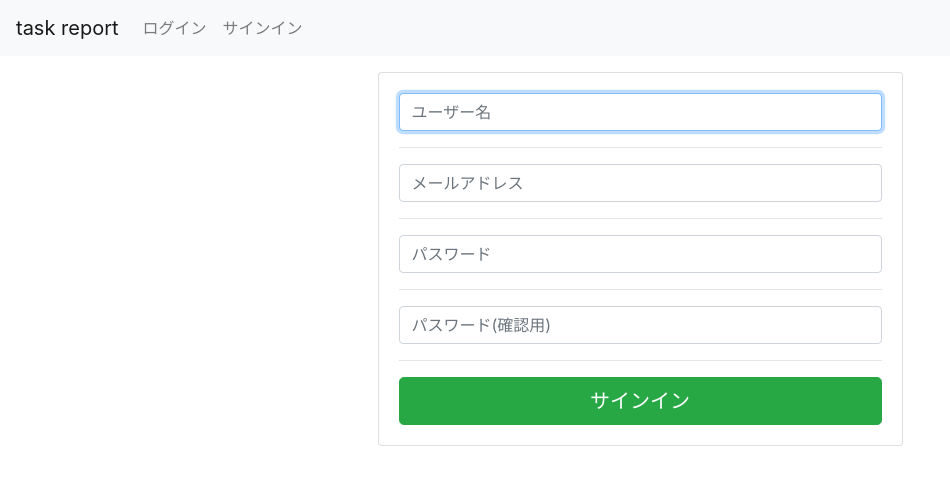
After one commit to blackmax1886/task_report, a Django app: page /singup/ in a window 1280 px wide. The commit adds this page. Shown: the top 485 px of the page, without its empty margins (0-950 px from the left). Run offline with Django 3.2, Linux system fonts and the light colour scheme; some libraries are stand-ins or nearby versions.

Commit message:
add signup page and view

```diff
--- a/templates/users/base.html
+++ b/templates/users/base.html
@@ -34,7 +34,12 @@
             {% else %}
                 <li class="nav-item">
                     <a class="nav-item nav-link" href="{% url 'users:login' %}">
-                        ようこそ、ゲスト！ログインはこちら
+                        ログイン
+                    </a>
+                </li>
+                <li class="nav-item">
+                    <a class="nav-item nav-link" href="{% url 'users:signup' %}">
+                        サインイン
                     </a>
                 </li>
             {% endif %}
--- /dev/null
+++ b/templates/users/signup.html
@@ -0,0 +1,20 @@
+{% extends "users/base.html" %}
+{% block content %}
+<form action="" method="POST">
+    <div class="col-md-6 offset-md-3">
+        <div class="card">
+            <div class="card-body">
+                {{ form.non_field_errors }}
+                {% for field in form %}
+                    {{ field }}
+                    {{ field.errors }}
+                    <hr>
+                {% endfor %}
+                <button type="submit" class="btn btn-success btn-lg btn-block" >サインイン</button>
+                <input type="hidden" name="next" value="{{ next }}" />
+                {% csrf_token %}
+            </div>
+        </div>
+    </div>
+</form>
+{% endblock %}
--- a/users/forms.py
+++ b/users/forms.py
@@ -1,4 +1,5 @@
-from django.contrib.auth.forms import AuthenticationForm
+from django.contrib.auth.forms import AuthenticationForm, UserCreationForm
+from users.models import User
 
 
 class LoginForm(AuthenticationForm):
@@ -7,3 +8,15 @@ class LoginForm(AuthenticationForm):
         for field in self.fields.values():
             field.widget.attrs['class'] = 'form-control'
             field.widget.attrs['placeholder'] = field.label
+
+
+class SignupForm(UserCreationForm):
+    class Meta:
+        model = User
+        fields = ('username', 'email', 'password1', 'password2')
+
+    def __init__(self, *args, **kwargs):
+        super().__init__(*args, **kwargs)
+        for field in self.fields.values():
+            field.widget.attrs['class'] = 'form-control'
+            field.widget.attrs['placeholder'] = field.label
--- a/users/urls.py
+++ b/users/urls.py
@@ -7,4 +7,5 @@ urlpatterns = [
     path('', views.Top.as_view(), name='top'),
     path('login/', views.Login.as_view(), name='login'),
     path('logout/', views.Logout.as_view(), name='logout'),
+    path('singup/', views.Signup.as_view(), name='signup')
 ]
--- a/users/views.py
+++ b/users/views.py
@@ -1,9 +1,12 @@
+from django.contrib.auth import login
+from django.http import HttpResponseRedirect
 from django.shortcuts import render
 from django.contrib.auth.mixins import LoginRequiredMixin
 from django.contrib.auth.views import (LoginView, LogoutView)
+from django.urls import reverse_lazy
 
 from django.views import generic
-from .forms import LoginForm
+from .forms import LoginForm, SignupForm
 
 
 class Top(generic.TemplateView):
@@ -17,3 +20,15 @@ class Login(LoginView):
 
 class Logout(LoginRequiredMixin, LogoutView):
     template_name = 'users/login.html'
+
+
+class Signup(generic.CreateView):
+    form_class = SignupForm
+    template_name = "users/signup.html"
+    success_url = reverse_lazy('users:top')
+
+    def form_valid(self, form):
+        user = form.save()
+        login(self.request, user)
+        self.object = user
+        return HttpResponseRedirect(self.get_success_url())
```
